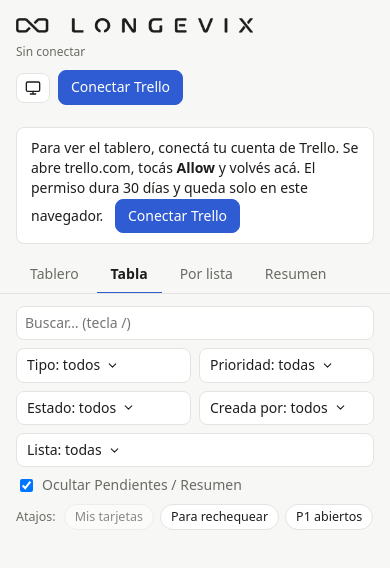
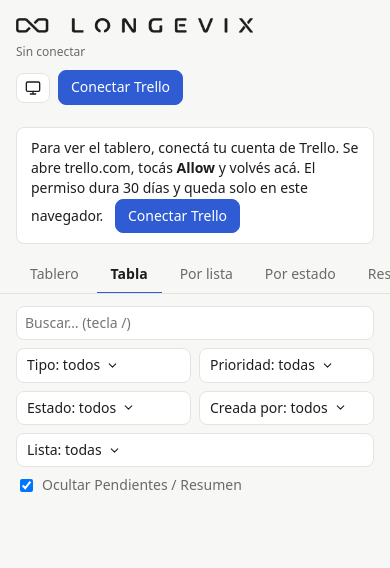
Before and after one commit to Geronimo-Bassi/longevix-qa-board, a plain HTML site: page index.html in a window 390 px wide. Drawn offline with Linux system fonts and the light colour scheme.

Commit message:
Remove quick presets; "Por estado" back as its own tab, left of Resumen
- Drop the "Atajos" row (Mis tarjetas / Para rechequear / P1 abiertos).
- Drop the "Agrupar por: Lista / Estado" switch from Tablero; the state board is the "Por estado" tab again, placed just before Resumen.

Co-Authored-By: Claude Opus 5.5 <noreply@anthropic.com>
Claude-Session: https://claude.ai/code/session_01HyJSrrAujFk9sqvGktCH7q

```diff
--- a/index.html
+++ b/index.html
@@ -207,7 +207,7 @@
   #actMsg:empty { display: none; }
   #actMsg { margin-top: 8px; }
 
-  /* filter dropdowns (multi-select) and quick presets */
+  /* filter dropdowns (multi-select) */
   .fdds { display: contents; }
   .fdd { position: relative; }
   .fdd > summary { list-style: none; display: inline-flex; align-items: center; gap: 6px; padding: 6px 10px; border: 1px solid var(--line); border-radius: 8px; background: var(--panel); cursor: pointer; white-space: nowrap; max-width: 260px; overflow: hidden; text-overflow: ellipsis; }
@@ -218,18 +218,8 @@
   .fdd .ddm label:hover { background: var(--chip); }
   .fdd .ddm .dot { width: 8px; height: 8px; border-radius: 50%; background: var(--c); flex: none; }
   .fdd .ddm .fclr { width: 100%; margin-top: 4px; justify-content: center; font-size: 12.5px; color: var(--accent); border-color: transparent; background: none; }
-  .quick { display: flex; flex-wrap: wrap; align-items: center; gap: 6px; padding: 0 20px 12px; margin-top: -4px; }
-  .quick .ql { color: var(--muted); font-size: 12.5px; margin-right: 2px; }
-  .quick button { padding: 3px 10px; font-size: 12.5px; border-radius: 999px; }
-  .quick button.on { background: var(--accent-btn); border-color: var(--accent-btn); color: #fff; }
   kbd { font: 11px ui-monospace, Consolas, monospace; border: 1px solid var(--line); border-bottom-width: 2px; border-radius: 4px; padding: 0 4px; color: var(--muted); }
 
-  /* tablero: group-by switch */
-  .viewbar { display: flex; align-items: center; gap: 8px; margin: 0 0 10px; font-size: 13px; color: var(--muted); }
-  .seg { display: inline-flex; border: 1px solid var(--line); border-radius: 8px; overflow: hidden; background: var(--panel); }
-  .seg a { padding: 4px 12px; text-decoration: none; color: var(--muted); font-size: 13px; }
-  .seg a + a { border-left: 1px solid var(--line); }
-  .seg a.on { background: var(--chip); color: var(--text); font-weight: 600; }
 
   /* keyboard focus on clickable rows/cards */
   tr.row:focus-visible { outline: 2px solid var(--accent); outline-offset: -2px; }
@@ -335,7 +325,6 @@
     .filters input[type=search] { min-width: 0; flex: 1 1 100%; }
     .filters select { flex: 1 1 calc(50% - 4px); min-width: 0; }
     .fdd { flex: 1 1 calc(50% - 4px); min-width: 0; } .fdd > summary { width: 100%; max-width: none; }
-    .quick { padding: 0 16px 12px; }
     .abar .sep { display: none; }
     main { padding: 0 16px 32px; }
     .banner { margin: 12px 16px; }
@@ -401,9 +390,10 @@
 <div class="progress"><div id="bar"></div></div>
 <div id="banner"></div>
 <nav class="tabs">
-  <a href="#tablero" data-view="tablero" id="tabBoard">Tablero</a>
+  <a href="#tablero" data-view="tablero">Tablero</a>
   <a href="#tabla" data-view="tabla">Tabla</a>
   <a href="#listas" data-view="listas">Por lista</a>
+  <a href="#estado" data-view="estado">Por estado</a>
   <a href="#resumen" data-view="resumen">Resumen</a>
 </nav>
 <div class="filters" id="filters">
@@ -412,7 +402,6 @@
   <label class="chk"><input type="checkbox" id="hideIdx" checked> Ocultar Pendientes / Resumen</label>
   <button id="clearF" hidden></button>
 </div>
-<div class="quick" id="quick"></div>
 <main id="main"></main>
 <aside class="drawer" id="drawer"></aside>
 <div class="modal" id="modal"></div>
@@ -705,25 +694,11 @@
     saveFilters();
     if (stay || route().view === "tabla") render(); else location.hash = "tabla";
   }
-  // Quick presets: one tap sets a common combination; tapping it again clears it.
-  const QUICK = [
-    ["Mis tarjetas", () => (me ? { fTester: [me.fullName] } : null)],
-    ["Para rechequear", () => ({ fEstado: ["Rechequear"] })],
-    ["P1 abiertos", () => ({ fPrio: ["P1"], fEstado: ["Rechequear", "Reportado", "Sin etiqueta"] })],
-  ];
-  function presetActive(f) {
-    if (!f || $("q").value.trim() || !$("hideIdx").checked) return false;
-    return FKEYS.every((k) => { const want = new Set(f[k] || []); return want.size === fsel[k].size && [...want].every((v) => fsel[k].has(v)); });
-  }
   function updateFilterUi() {
     const n = activeFilters();
     $("q").classList.toggle("on", !!$("q").value.trim());
     $("clearF").hidden = !n;
     $("clearF").innerHTML = `${ic("x", 1)} Limpiar filtros (${n})`;
-    $("quick").innerHTML = `<span class="ql">Atajos:</span>` + QUICK.map(([label, f], i) => {
-      const preset = f();
-      return `<button data-quick="${i}" class="${presetActive(preset) ? "on" : ""}" ${preset ? "" : `disabled title="Se activa cuando se carga tu usuario"`}>${label}</button>`;
-    }).join("");
   }
   const emptyState = (txt) => `<div class="empty">${txt || "Ninguna tarjeta con estos filtros."}${activeFilters() ? `<div class="emptyAct"><button data-clear="1">${ic("x", 1)} Limpiar filtros</button></div>` : ""}</div>`;
   function skeleton() {
@@ -752,8 +727,6 @@
   const currentView = () => route().view;
   const cardKey = (c) => ((c.url || "").match(/\/c\/([\w-]+)/) || [])[1] || c.id;
   const findCard = (k) => cards.find((c) => cardKey(c) === k || c.id === k);
-  const GROUP_KEY = "lgx-group";
-  const savedGroup = () => { try { return localStorage.getItem(GROUP_KEY) === "estado" ? "estado" : "tablero"; } catch (e) { return "tablero"; } };
 
   // Re-rendering replaces the view's HTML: keep the scroll of the board, its lists and the page.
   function saveScroll() {
@@ -782,11 +755,8 @@
 
   function render() {
     const v = currentView();
-    const boardView = v === "tablero" || v === "estado";
-    if (boardView) { try { localStorage.setItem(GROUP_KEY, v); } catch (e) {} }
-    $("tabBoard").href = "#" + (boardView ? v : savedGroup());
-    document.querySelectorAll("nav.tabs a").forEach((a) => a.classList.toggle("active", a.dataset.view === (boardView ? "tablero" : v)));
-    $("filters").style.display = $("quick").style.display = v === "resumen" ? "none" : "";
+    document.querySelectorAll("nav.tabs a").forEach((a) => a.classList.toggle("active", a.dataset.view === v));
+    $("filters").style.display = v === "resumen" ? "none" : "";
     updateFilterUi();
     if (!lastLoaded) { if (token && loading) $("main").innerHTML = skeleton(); return; }
     const st = saveScroll();
@@ -815,7 +785,6 @@
       `</tbody></table><p class="status">"Creada por" sale del historial de Trello. Si dice "(est.)", todavía no se cargó y es una estimación según la cuenta usada en la descripción.</p>` : emptyState());
   }
 
-  const viewbar = (v) => `<div class="viewbar">Agrupar por <div class="seg"><a href="#tablero" class="${v === "tablero" ? "on" : ""}">Lista</a><a href="#estado" class="${v === "estado" ? "on" : ""}">Estado</a></div></div>`;
   const cardFoot = (c) => `${c.desc ? `<span title="Tiene descripción">${ic("text", 1)}</span>` : ""}${c.comments && c.comments.length ? `<span>${ic("chat", 1)} ${c.comments.length}</span>` : ""}${who(c) !== "—" ? `<span>${esc(who(c))}</span>` : ""}`;
 
   // Trello-like view: one column per list, cards in the same order as in Trello.
@@ -823,7 +792,7 @@
   const lcolor = (c) => LCOLORS[String(c || "").replace(/_(dark|light)$/, "")] || "#8590a2";
   function renderTrello(rows) {
     const shown = lists.filter((l) => !fsel.fLista.size || fsel.fLista.has(l.name));
-    $("main").innerHTML = viewbar("tablero") + `<div class="tboard">` + shown.map((l) => {
+    $("main").innerHTML = `<div class="tboard">` + shown.map((l) => {
       const cs = rows.filter((c) => c.listId === l.id).sort((a, b) => a.pos - b.pos);
       return `<div class="tlist"><h3><span>${esc(l.name)}</span><span class="status">${cs.length}</span></h3><div class="tcards" data-k="${esc(l.id)}">` +
         cs.map((c) => `<div class="tcard" tabindex="0" data-id="${esc(c.id)}">` +
@@ -835,7 +804,7 @@
     fillImages($("main"));
   }
 
-  // Same board, grouped by state instead of by list.
+  // "Por estado": the same kind of board, with one column per state.
   function renderBoard(rows) {
     const open = (c) => c.estado !== "Rechequear" && c.estado !== "FIXED";
     const cols = [
@@ -849,7 +818,7 @@
       ["Mejora", (c) => open(c) && c.tipo === "Mejora", "mejora"],
       ["Pendientes / Resumen", (c) => c.tipo === "Índice", "idx"],
     ];
-    $("main").innerHTML = viewbar("estado") + `<div class="tboard">` + cols.map(([t, f, k]) => {
+    $("main").innerHTML = `<div class="tboard">` + cols.map(([t, f, k]) => {
       const cs = rows.filter(f);
       if (k === "idx" && $("hideIdx").checked) return "";
       return `<div class="tlist kc k-${k}"><h3><span>${esc(t)}</span><span class="n">${cs.length}</span></h3><div class="tcards" data-k="${k}">` +
@@ -1694,7 +1663,7 @@
     if ((e.key === "Enter" || e.key === " ") && e.target.matches("tr.row, .tcard") && activate(e.target)) e.preventDefault();
   });
 
-  // Filters: multi-select dropdowns, quick presets, clear.
+  // Filters: multi-select dropdowns, clear.
   $("fdds").addEventListener("change", (e) => {
     const d = e.target.closest("details[data-k]"); if (!d) return;
     const k = d.dataset.k;
@@ -1709,11 +1678,6 @@
     fsel[b.dataset.k].clear(); renderFdds(); saveFilters(); render();
   });
   $("fdds").addEventListener("toggle", (e) => { if (e.target.open) $("fdds").querySelectorAll("details[open]").forEach((o) => o !== e.target && (o.open = false)); }, true);
-  $("quick").addEventListener("click", (e) => {
-    const b = e.target.closest("[data-quick]"); if (!b || b.disabled) return;
-    const preset = QUICK[+b.dataset.quick][1]();
-    applyFilters(presetActive(preset) ? {} : preset, true);
-  });
   ["q", "hideIdx"].forEach((id) => $(id).addEventListener("input", () => { saveFilters(); render(); }));
   $("clearF").onclick = () => applyFilters({}, true);
 
```
